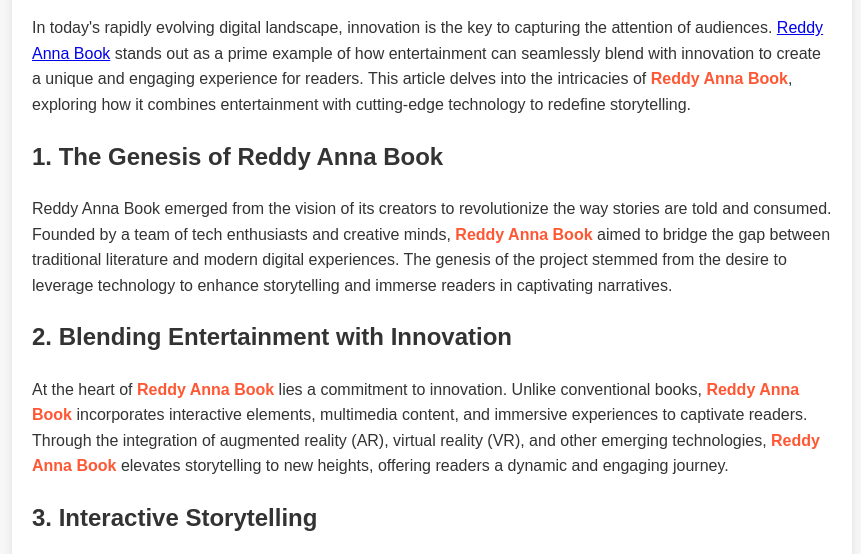
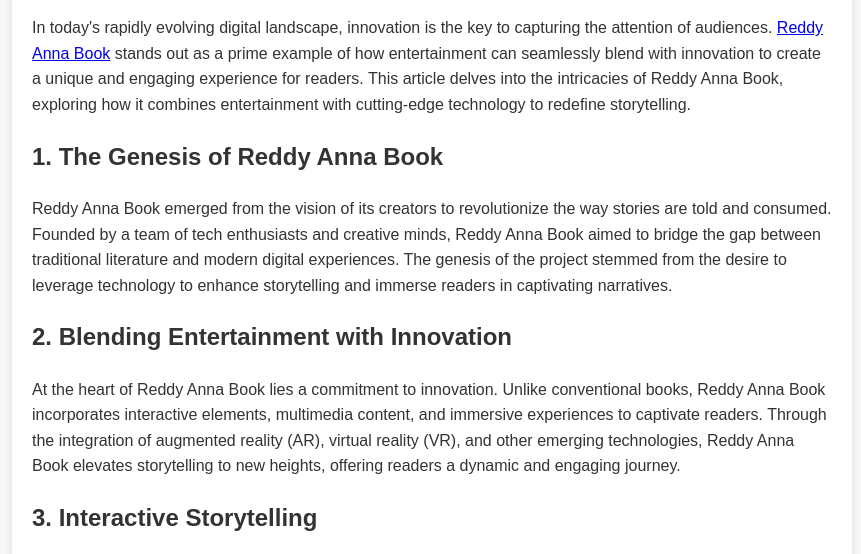
Before and after one commit to roberthinsom/reddy-anna, a plain HTML site: page index.html in a window 1280 px wide. Shown: the part 170-724 px from the top of the page, without its empty margins (208-1069 px from the left). Drawn offline with Linux system fonts and the light colour scheme.

Commit message:
Update index.html

```diff
--- a/index.html
+++ b/index.html
@@ -30,9 +30,6 @@
         p {
             margin: 10px 0;
         }
-        .highlight {
-            color: #ff5733;
-            font-weight: bold;
         }
     </style>
 </head>
```
